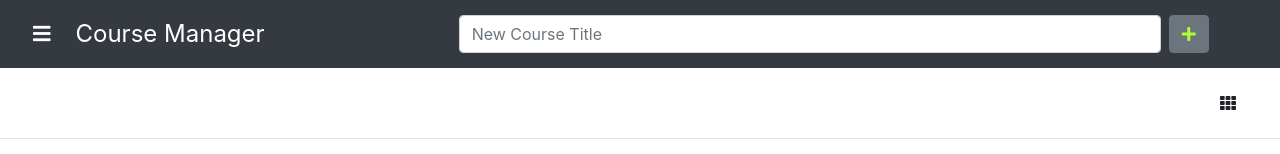
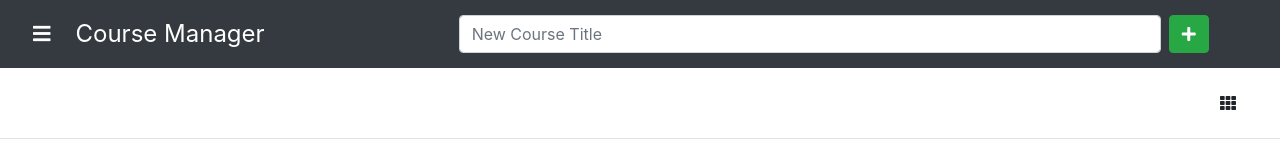
Before and after one commit to patelviralb/cs5610-spring2020-viral-client-react, a React (Create React App) app: page / in a window 1280 px wide. Shown: the top 154 px of the page. Built offline with nearby package versions, Linux system fonts and the light colour scheme; no server answers.

Commit message:
Add Course Button style Update

```diff
--- a/src/components/Header/CourseAdder/AddCourse.js
+++ b/src/components/Header/CourseAdder/AddCourse.js
@@ -22,7 +22,7 @@ class AddCourse extends React.Component {
                    onChange={this.updateTextField}
                    value={this.state.courseTitle}
             />
-            <button className="btn btn-md btn-secondary"
+            <button className="btn btn-md btn-success"
                     onClick={() => {
                       this.props.addCourse(
                           this.state.courseTitle
@@ -31,7 +31,7 @@ class AddCourse extends React.Component {
                         courseTitle: ""
                       });
                     }}>
-              <i className="fa fa-1x fa-plus vp-cs5610-add-course-button"></i>
+              <i className="fa fa-1x fa-plus"></i>
             </button>
           </div>
         </div>
```
Also changed, not shown: 1 other file (tests, documents, lock files or other folders).
